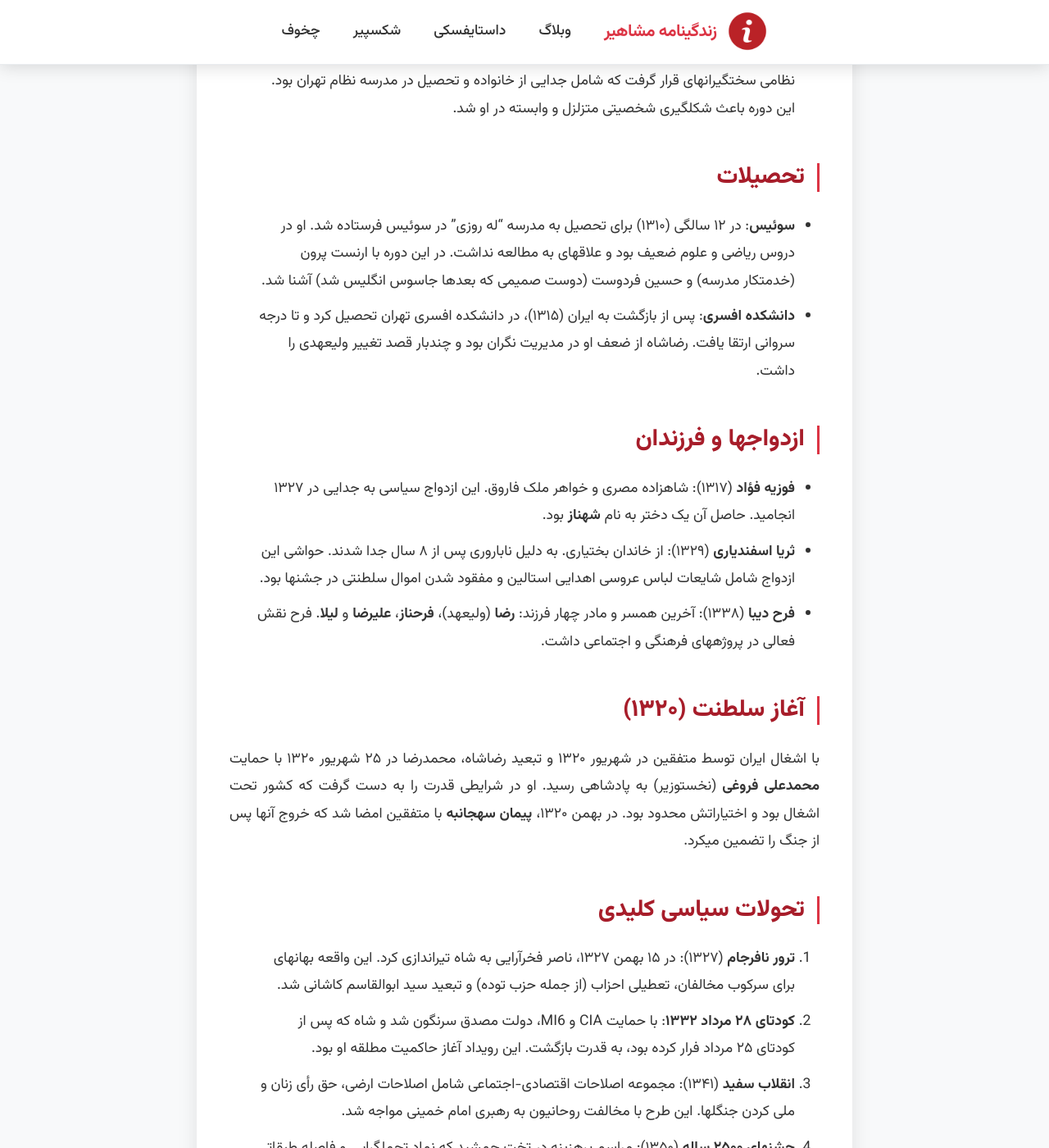
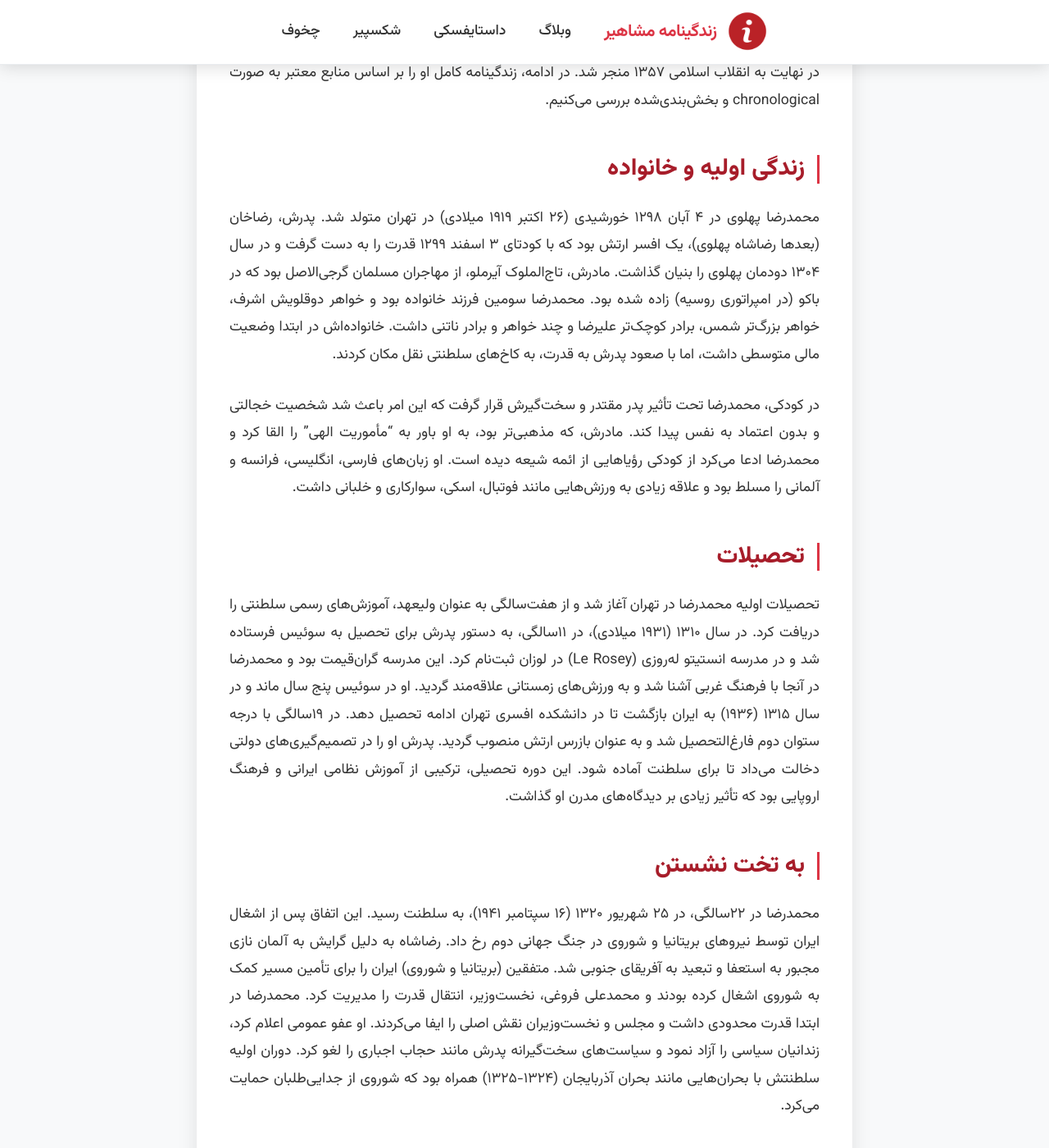
Before and after one commit to darkblog/darkblog.github.io, a Jekyll site: the page built from _posts/2025-1-2-26.md, in a window 1280 px wide and 1400 px high, scrolled down 416 px. Shown: the whole window at 82% size. Built offline with Jekyll 4.4.1, drawn with Linux system fonts in a browser that asks for light colours; some of the changed text lies outside the part shown.

Commit message:
Update 2025-1-2-26.md

```diff
--- a/_posts/2025-1-2-26.md
+++ b/_posts/2025-1-2-26.md
@@ -1,40 +1,41 @@
 ---
 layout: post
-title: زندگینامه محمدرضا پهلوی (۱۳۵۹–۱۲۹۸)
+title: زندگینامه محمدرضا پهلوی - آخرین پادشاه ایران
 ---
 
-- **تولد**: ۴ آبان ۱۲۹۸ در تهران، فرزند رضاشاه پهلوی و تاجالملوک آیرملو. خواهر دوقلوی او، اشرف پهلوی، چهار ساعت پس از او به دنیا آمد.
-- **تربیت**: از شش سالگی پس به سلطنت رسیدن پدرش، به ولیعهدی منصوب شد. تحت تربیت نظامی سختگیرانهای قرار گرفت که شامل جدایی از خانواده و تحصیل در مدرسه نظام تهران بود. این دوره باعث شکلگیری شخصیتی متزلزل و وابسته در او شد.
+محمدرضا پهلوی، آخرین شاه ایران از دودمان پهلوی، یکی از چهره‌های کلیدی تاریخ معاصر ایران بود. او از سال ۱۳۲۰ تا ۱۳۵۷ (۱۹۴۱ تا ۱۹۷۹ میلادی) بر ایران حکومت کرد و دوران سلطنتش با تحولات اقتصادی، اجتماعی و سیاسی گسترده‌ای همراه بود که ایران را از یک کشور سنتی به یک قدرت منطقه‌ای تبدیل کرد، اما در نهایت به انقلاب اسلامی ۱۳۵۷ منجر شد. در ادامه، زندگینامه کامل او را بر اساس منابع معتبر به صورت chronological و بخش‌بندی‌شده بررسی می‌کنیم.
+
+## زندگی اولیه و خانواده
+محمدرضا پهلوی در ۴ آبان ۱۲۹۸ خورشیدی (۲۶ اکتبر ۱۹۱۹ میلادی) در تهران متولد شد. پدرش، رضاخان (بعدها رضاشاه پهلوی)، یک افسر ارتش بود که با کودتای ۳ اسفند ۱۲۹۹ قدرت را به دست گرفت و در سال ۱۳۰۴ دودمان پهلوی را بنیان گذاشت. مادرش، تاج‌الملوک آیرملو، از مهاجران مسلمان گرجی‌الاصل بود که در باکو (در امپراتوری روسیه) زاده شده بود. محمدرضا سومین فرزند خانواده بود و خواهر دوقلویش اشرف، خواهر بزرگ‌تر شمس، برادر کوچک‌تر علیرضا و چند خواهر و برادر ناتنی داشت. خانواده‌اش در ابتدا وضعیت مالی متوسطی داشت، اما با صعود پدرش به قدرت، به کاخ‌های سلطنتی نقل مکان کردند.
+
+در کودکی، محمدرضا تحت تأثیر پدر مقتدر و سخت‌گیرش قرار گرفت که این امر باعث شد شخصیت خجالتی و بدون اعتماد به نفس پیدا کند. مادرش، که مذهبی‌تر بود، به او باور به "مأموریت الهی" را القا کرد و محمدرضا ادعا می‌کرد از کودکی رؤیاهایی از ائمه شیعه دیده است. او زبان‌های فارسی، انگلیسی، فرانسه و آلمانی را مسلط بود و علاقه زیادی به ورزش‌هایی مانند فوتبال، اسکی، سوارکاری و خلبانی داشت.
 
 ## تحصیلات
-- **سوئیس**: در ۱۲ سالگی (۱۳۱۰) برای تحصیل به مدرسه "له روزی" در سوئیس فرستاده شد. او در دروس ریاضی و علوم ضعیف بود و علاقهای به مطالعه نداشت. در این دوره با ارنست پرون (خدمتکار مدرسه) و حسین فردوست (دوست صمیمی که بعدها جاسوس انگلیس شد) آشنا شد.
-- **دانشکده افسری**: پس از بازگشت به ایران (۱۳۱۵)، در دانشکده افسری تهران تحصیل کرد و تا درجه سروانی ارتقا یافت. رضاشاه از ضعف او در مدیریت نگران بود و چندبار قصد تغییر ولیعهدی را داشت.
+تحصیلات اولیه محمدرضا در تهران آغاز شد و از هفت‌سالگی به عنوان ولیعهد، آموزش‌های رسمی سلطنتی را دریافت کرد. در سال ۱۳۱۰ (۱۹۳۱ میلادی)، در ۱۱سالگی، به دستور پدرش برای تحصیل به سوئیس فرستاده شد و در مدرسه انستیتو له‌روزی (Le Rosey) در لوزان ثبت‌نام کرد. این مدرسه گران‌قیمت بود و محمدرضا در آنجا با فرهنگ غربی آشنا شد و به ورزش‌های زمستانی علاقه‌مند گردید. او در سوئیس پنج سال ماند و در سال ۱۳۱۵ (۱۹۳۶) به ایران بازگشت تا در دانشکده افسری تهران ادامه تحصیل دهد. در ۱۹سالگی با درجه ستوان دوم فارغ‌التحصیل شد و به عنوان بازرس ارتش منصوب گردید. پدرش او را در تصمیم‌گیری‌های دولتی دخالت می‌داد تا برای سلطنت آماده شود. این دوره تحصیلی، ترکیبی از آموزش نظامی ایرانی و فرهنگ اروپایی بود که تأثیر زیادی بر دیدگاه‌های مدرن او گذاشت.
 
-## ازدواجها و فرزندان
-- **فوزیه فؤاد** (۱۳۱۷): شاهزاده مصری و خواهر ملک فاروق. این ازدواج سیاسی به جدایی در ۱۳۲۷ انجامید. حاصل آن یک دختر به نام **شهناز** بود.
-- **ثریا اسفندیاری** (۱۳۲۹): از خاندان بختیاری. به دلیل ناباروری پس از ۸ سال جدا شدند. حواشی این ازدواج شامل شایعات لباس عروسی اهدایی استالین و مفقود شدن اموال سلطنتی در جشنها بود.
-- **فرح دیبا** (۱۳۳۸): آخرین همسر و مادر چهار فرزند: **رضا** (ولیعهد)، **فرحناز**، **علیرضا** و **لیلا**. فرح نقش فعالی در پروژههای فرهنگی و اجتماعی داشت.
+## به تخت نشستن
+محمدرضا در ۲۲سالگی، در ۲۵ شهریور ۱۳۲۰ (۱۶ سپتامبر ۱۹۴۱)، به سلطنت رسید. این اتفاق پس از اشغال ایران توسط نیروهای بریتانیا و شوروی در جنگ جهانی دوم رخ داد. رضاشاه به دلیل گرایش به آلمان نازی مجبور به استعفا و تبعید به آفریقای جنوبی شد. متفقین (بریتانیا و شوروی) ایران را برای تأمین مسیر کمک به شوروی اشغال کرده بودند و محمدعلی فروغی، نخست‌وزیر، انتقال قدرت را مدیریت کرد. محمدرضا در ابتدا قدرت محدودی داشت و مجلس و نخست‌وزیران نقش اصلی را ایفا می‌کردند. او عفو عمومی اعلام کرد، زندانیان سیاسی را آزاد نمود و سیاست‌های سخت‌گیرانه پدرش مانند حجاب اجباری را لغو کرد. دوران اولیه سلطنتش با بحران‌هایی مانند بحران آذربایجان (۱۳۲۴-۱۳۲۵) همراه بود که شوروی از جدایی‌طلبان حمایت می‌کرد.
 
-## آغاز سلطنت (۱۳۲۰)
-با اشغال ایران توسط متفقین در شهریور ۱۳۲۰ و تبعید رضاشاه، محمدرضا در ۲۵ شهریور ۱۳۲۰ با حمایت **محمدعلی فروغی** (نخستوزیر) به پادشاهی رسید. او در شرایطی قدرت را به دست گرفت که کشور تحت اشغال بود و اختیاراتش محدود بود. در بهمن ۱۳۲۰، **پیمان سهجانبه** با متفقین امضا شد که خروج آنها پس از جنگ را تضمین میکرد.
+## دوران سلطنت و رویدادهای کلیدی
+دوران ۳۷ساله سلطنت محمدرضا با تلاش برای مدرنیزاسیون ایران، تقویت ارتش و روابط خارجی همراه بود، اما با چالش‌های داخلی و خارجی نیز روبرو شد. او عنوان‌های "شاهنشاه" (شاه شاهان) و "آریامهر" (نور آریایی‌ها) را در سال ۱۳۴۶ (۱۹۶۷) برگزید.
 
-## تحولات سیاسی کلیدی
-1. **ترور نافرجام** (۱۳۲۷): در ۱۵ بهمن ۱۳۲۷، ناصر فخرآرایی به شاه تیراندازی کرد. این واقعه بهانهای برای سرکوب مخالفان، تعطیلی احزاب (از جمله حزب توده) و تبعید سید ابوالقاسم کاشانی شد.
-2. **کودتای ۲۸ مرداد ۱۳۳۲**: با حمایت CIA و MI6، دولت مصدق سرنگون شد و شاه که پس از کودتای ۲۵ مرداد فرار کرده بود، به قدرت بازگشت. این رویداد آغاز حاکمیت مطلقه او بود.
-3. **انقلاب سفید** (۱۳۴۱): مجموعه اصلاحات اقتصادی-اجتماعی شامل اصلاحات ارضی، حق رأی زنان و ملی کردن جنگلها. این طرح با مخالفت روحانیون به رهبری امام خمینی مواجه شد.
-4. **جشنهای ۲۵۰۰ ساله** (۱۳۵۰): مراسم پرهزینه در تخت جمشید که نماد تجملگرایی و فاصله طبقاتی حکومت شد.
+- **کودتای ۲۸ مرداد ۱۳۳۲ (۱۹۵۳)**: یکی از مهم‌ترین رویدادها. نخست‌وزیر محمد مصدق صنعت نفت را ملی کرد که باعث تنش با بریتانیا شد. با حمایت سازمان‌های اطلاعاتی آمریکا (سیا) و بریتانیا (ام‌آی۶) در عملیات آژاکس، مصدق سرنگون شد. محمدرضا ابتدا به رم فرار کرد اما پس از موفقیت کودتا بازگشت. این واقعه قدرت شاه را تثبیت کرد اما به عنوان نماد دخالت خارجی شناخته شد.
 
-## رابطه با مذهب و روحانیت
-- **تناقض رفتاری**: علیرغم حضور در مراسم مذهبی (مانند زیارت کربلا در ۱۳۳۳) ، به گفته نزدیکانش اسلام را "دین اعراب بیابانی" میدانست و از رسمی بودن آن در قانون اساسی ناراضی بود.
-- **درگیری با امام خمینی**: پس از درگذشت آیتالله بروجردی (۱۳۴۰)، شاه با تصویب قوانینی مانند **کاپیتولاسیون** (مصونیت اتباع آمریکایی) و **انجمنهای ایالتی و ولایتی** (حذف سوگند به قرآن)، خشم امام خمینی را برانگیخت. این امر به قیام ۱۵ خرداد ۱۳۴۲ و تبعید امام انجامید.
+- **انقلاب سفید (۱۳۴۱-۱۳۴۲/۱۹۶۳)**: برنامه‌ای ۱۹اصل برای اصلاحات شامل توزیع زمین، حق رأی زنان، ملی‌سازی جنگل‌ها، سوادآموزی و مشارکت کارگران در سود کارخانه‌ها. این انقلاب اقتصاد ایران را دگرگون کرد (رشد GDP از ۲۷۰۰ به ۷۷۰۰ دلار بین ۱۳۲۹ تا ۱۳۵۷) اما با مخالفت علما مانند آیت‌الله خمینی روبرو شد که منجر به قیام ۱۵ خرداد ۱۳۴۲ و تبعید خمینی گردید.
 
-## سیاستهای خارجی
-- **وابستگی به غرب**: حمایت آمریکا و انگلیس عامل بقای حکومت او بود. پس از کودتای ۱۳۳۲، روابط با اسرائیل گسترش یافت و ایران در چارچوب **دکترین نیکسون** به عنوان "ژاندارم خلیج فارس" عمل میکرد.
-- **جدایی بحرین** (۱۳۵۰): بحرین با رأی شورای امنیت از ایران جدا شد. شاه پیشتر در مصاحبهای بر اهمیت **جزایر سهگانه** (تنب بزرگ، تنب کوچک و ابوموسی) تأکید کرده بود که در ۱۳۴۶ تحت حاکمیت ایران درآمدند.
+- **روابط خارجی**: محمدرضا ایران را به عنوان متحد غرب (به ویژه آمریکا) قرار داد و به پیمان سنتو پیوست. او نقش "ژاندارم خلیج فارس" را پس از خروج بریتانیا در ۱۹۷۱ ایفا کرد و حاکمیت بر جزایر سه‌گانه را اعمال نمود. در اوپک، از افزایش قیمت نفت در ۱۹۷۳ حمایت کرد که اقتصاد ایران را رونق داد. روابط با اسرائیل نزدیک بود اما با جهان عرب متغیر. او با شوروی نیز روابط اقتصادی برقرار کرد اما از نفوذ کمونیسم می‌ترسید.
 
-## انقلاب ۱۳۵۷ و تبعید
-- **خروج از ایران**: در ۲۶ دی ۱۳۵۷، تحت فشار انقلاب، ایران را به مقصد مصر ترک کرد. سفرهای بعدی او به مراکش، باهاما، مکزیک و پاناما همراه با بیمهری متحدان سابقش بود. حتی آمریکا با وجود پیشینه اتحاد، از پذیرش او خودداری کرد.
-- **مرگ**: در ۵ مرداد ۱۳۵۹ پس از ۱۸ ماه "در به دری"، بر اثر سرطان در قاهره درگذشت و در **مسجد رفاعی** دفن شد.
+- **سیاست داخلی و ارتش**: ارتش را به پنجمین قدرت جهان رساند و ساواک (سازمان اطلاعات و امنیت کشور) را برای سرکوب مخالفان تأسیس کرد. در ۱۳۵۳ حزب رستاخیز را به عنوان تنها حزب قانونی معرفی کرد که این امر به یک‌پارتی شدن کشور منجر شد. جشن‌های ۲۵۰۰ساله شاهنشاهی در ۱۳۵۰ (۱۹۷۱) در تخت جمشید نماد شکوه ایران باستان بود اما هزینه‌هایش انتقادها را برانگیخت.
 
-## شخصیت و میراث
-شاه فردی متزلزل توصیف شده که از کودکی تحت سلطه افراد قدرتمند (رضاشاه، فردوست، پرون) بود. برنامههای مدرنیزاسیون او اگرچه زیرساختهای ایران را توسعه داد، اما با **فساد مالی**، **سرکوب سیاسی** (توسط ساواک) و **شکاف طبقاتی** همراه بود که نهایتاً به سقوطش انجامید.
+- **دستاوردها و جنجال‌ها**: دستاوردها شامل رشد اقتصادی ۴۲۳برابری درآمد ملی، توسعه صنایع، آموزش و بهداشت بود. جنجال‌ها شامل سرکوب سیاسی، فساد، نابرابری و نقض حقوق بشر توسط ساواک بودند که به نارضایتی عمومی دامن زدند. او دو بار ترور شد (۱۳۲۷ و ۱۳۴۴).
+
+## زندگی شخصی و ازدواج‌ها
+محمدرضا سه بار ازدواج کرد:
+- **فوزیه فؤاد** (۱۳۱۸/۱۹۳۹): خواهر شاه مصر، که دختری به نام شهناز به دنیا آورد. در ۱۳۲۷ (۱۹۴۸) طلاق گرفتند.
+- **ثریا اسفندیاری بختیاری** (۱۳۲۹/۱۹۵۱): بدون فرزند ماند و در ۱۳۳۶ (۱۹۵۸) به دلیل عدم باروری طلاق گرفتند.
+- **فرح دیبا** (۱۳۳۸/۱۹۵۹): چهار فرزند داشتند: رضا (ولیعهد، ۱۳۳۹)، فرحناز (۱۳۴۲)، علیرضا (۱۳۴۵) و لیلا (۱۳۴۹). فرح نقش فعالی در امور فرهنگی داشت.
+
+او علاقه‌مند به غذاهای ساده مانند کله‌پاچه بود، الکل کم مصرف می‌کرد و به پوکر و ورزش می‌پرداخت. شخصیتش ترکیبی از خجالتی بودن اولیه و اقتدار بعدی بود.
+
+## تبعید و مرگ
+در سال ۱۳۵۷، اعتراضات گسترده علیه رژیم (به رهبری آیت‌الله خمینی) به انقلاب اسلامی منجر شد. محمدرضا در ۲۶ دی ۱۳۵۷ (۱۶ ژانویه ۱۹۷۹) ایران را ترک کرد و به مصر، باهاما، مکزیک و آمریکا رفت. ورودش به آمریکا برای درمان سرطان (لنفوم، تشخیص در ۱۳۵۳) باعث بحران گروگان‌گیری سفارت آمریکا در تهران شد. او در ۵ مرداد ۱۳۵۹ (۲۷ ژوئیه ۱۹۸۰) در قاهره مصر درگذشت و در مسجد الرفاعی دفن شد. کتاب "پاسخ به تاریخ" خاطرات اوست.
```
